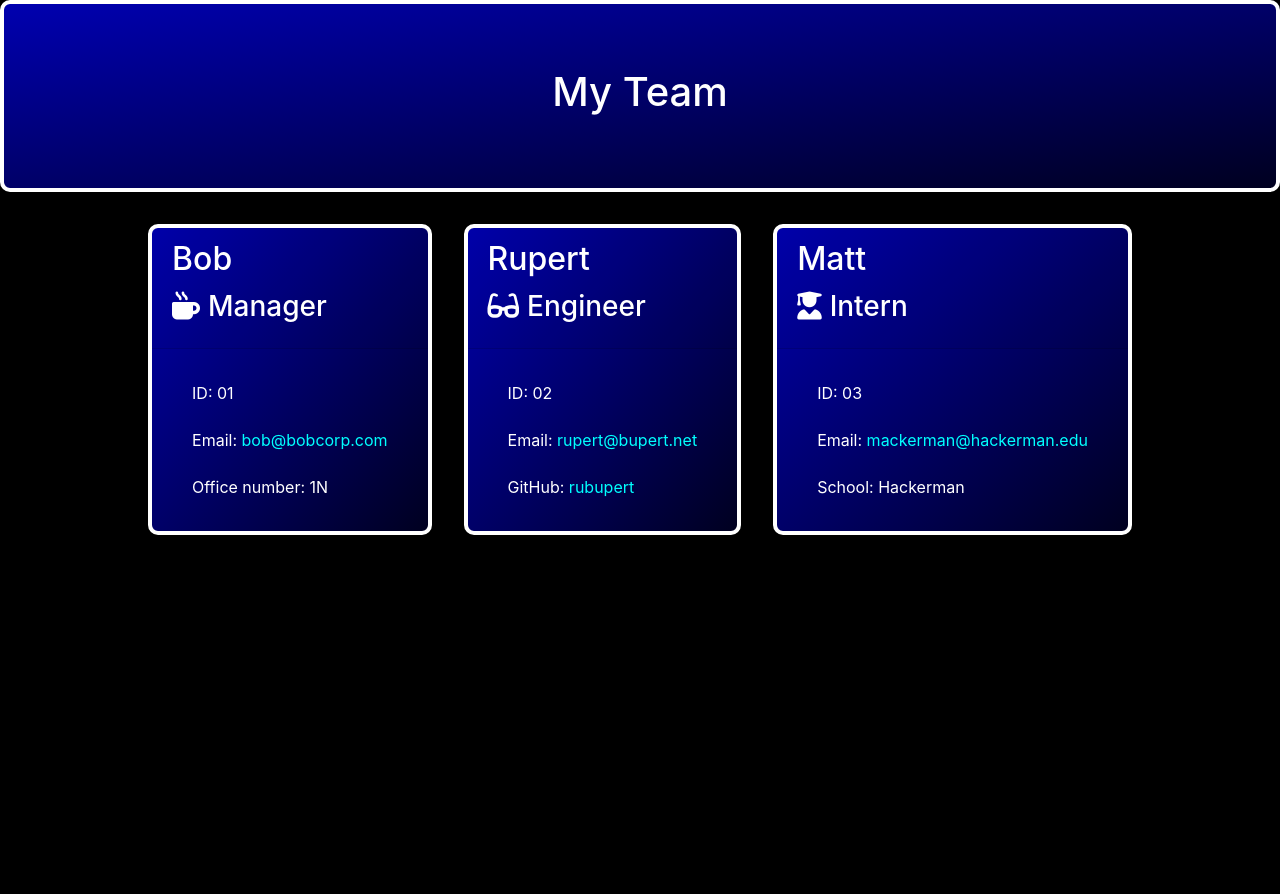
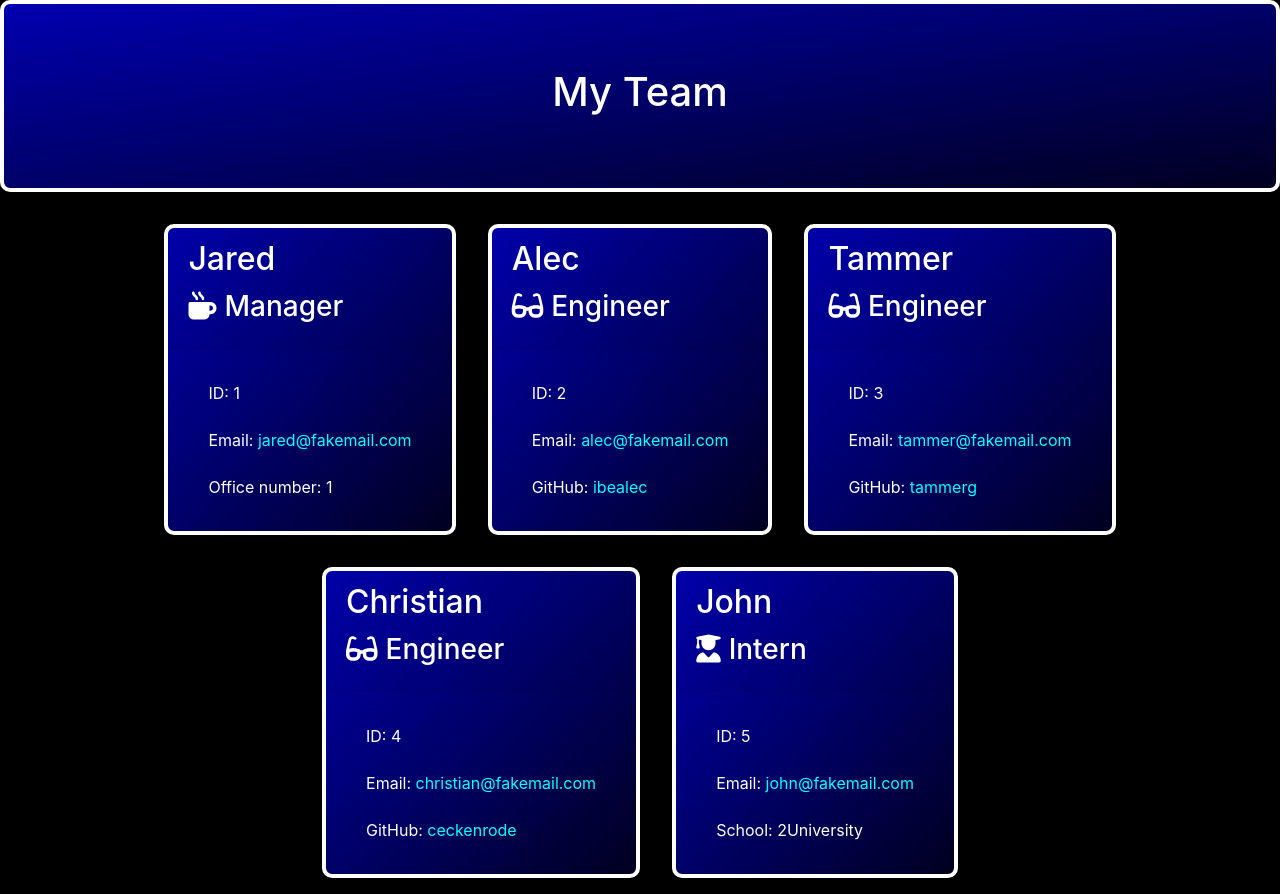
Before and after one commit to arbdt/team-profile-generator, a plain HTML site: page Develop/output/team.html in a window 1280 px wide. Before the commit the page ends 800 px from the top, so only its background shows below. Drawn offline with nearby package versions, Linux system fonts and the light colour scheme.

Commit message:
updated example output

```diff
--- a/Develop/output/team.html
+++ b/Develop/output/team.html
@@ -22,43 +22,69 @@
     </div>
     <div class="container">
         <div class="row">
-            <div class="team-area col-12 d-flex justify-content-center">
+            <div class="team-area col-12 d-flex flex-wrap justify-content-center">
                 <div class="card employee-card">
     <div class="card-header">
-        <h2 class="card-title">Bob</h2>
+        <h2 class="card-title">Jared</h2>
         <h3 class="card-title"><i class="fas fa-mug-hot mr-2"></i>Manager</h3>
     </div>
     <div class="card-body">
         <ul class="list-group">
-            <li class="list-group-item">ID: 01</li>
-            <li class="list-group-item">Email: <a href="mailto:bob@bobcorp.com">bob@bobcorp.com</a></li>
-            <li class="list-group-item">Office number: 1N</li>
+            <li class="list-group-item">ID: 1</li>
+            <li class="list-group-item">Email: <a href="mailto:jared@fakemail.com">jared@fakemail.com</a></li>
+            <li class="list-group-item">Office number: 1</li>
         </ul>
     </div>
 </div>
 <div class="card employee-card">
     <div class="card-header">
-        <h2 class="card-title">Rupert</h2>
+        <h2 class="card-title">Alec</h2>
         <h3 class="card-title"><i class="fas fa-glasses mr-2"></i>Engineer</h3>
     </div>
     <div class="card-body">
         <ul class="list-group">
-            <li class="list-group-item">ID: 02</li>
-            <li class="list-group-item">Email: <a href="mailto:rupert@bupert.net">rupert@bupert.net</a></li>
-            <li class="list-group-item">GitHub: <a href="https://github.com/rubupert" target="_blank" rel="noopener noreferrer">rubupert</a></li>
+            <li class="list-group-item">ID: 2</li>
+            <li class="list-group-item">Email: <a href="mailto:alec@fakemail.com">alec@fakemail.com</a></li>
+            <li class="list-group-item">GitHub: <a href="https://github.com/ibealec" target="_blank" rel="noopener noreferrer">ibealec</a></li>
         </ul>
     </div>
 </div>
 <div class="card employee-card">
     <div class="card-header">
-        <h2 class="card-title">Matt</h2>
+        <h2 class="card-title">Tammer</h2>
+        <h3 class="card-title"><i class="fas fa-glasses mr-2"></i>Engineer</h3>
+    </div>
+    <div class="card-body">
+        <ul class="list-group">
+            <li class="list-group-item">ID: 3</li>
+            <li class="list-group-item">Email: <a href="mailto:tammer@fakemail.com">tammer@fakemail.com</a></li>
+            <li class="list-group-item">GitHub: <a href="https://github.com/tammerg" target="_blank" rel="noopener noreferrer">tammerg</a></li>
+        </ul>
+    </div>
+</div>
+<div class="card employee-card">
+    <div class="card-header">
+        <h2 class="card-title">Christian</h2>
+        <h3 class="card-title"><i class="fas fa-glasses mr-2"></i>Engineer</h3>
+    </div>
+    <div class="card-body">
+        <ul class="list-group">
+            <li class="list-group-item">ID: 4</li>
+            <li class="list-group-item">Email: <a href="mailto:christian@fakemail.com">christian@fakemail.com</a></li>
+            <li class="list-group-item">GitHub: <a href="https://github.com/ceckenrode" target="_blank" rel="noopener noreferrer">ceckenrode</a></li>
+        </ul>
+    </div>
+</div>
+<div class="card employee-card">
+    <div class="card-header">
+        <h2 class="card-title">John</h2>
         <h3 class="card-title"><i class="fas fa-user-graduate mr-2"></i>Intern</h3>
     </div>
     <div class="card-body">
         <ul class="list-group">
-            <li class="list-group-item">ID: 03</li>
-            <li class="list-group-item">Email: <a href="mailto:mackerman@hackerman.edu">mackerman@hackerman.edu</a></li>
-            <li class="list-group-item">School: Hackerman</li>
+            <li class="list-group-item">ID: 5</li>
+            <li class="list-group-item">Email: <a href="mailto:john@fakemail.com">john@fakemail.com</a></li>
+            <li class="list-group-item">School: 2University</li>
         </ul>
     </div>
 </div>
```
